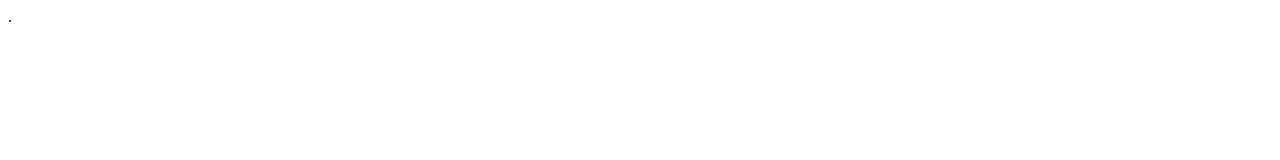
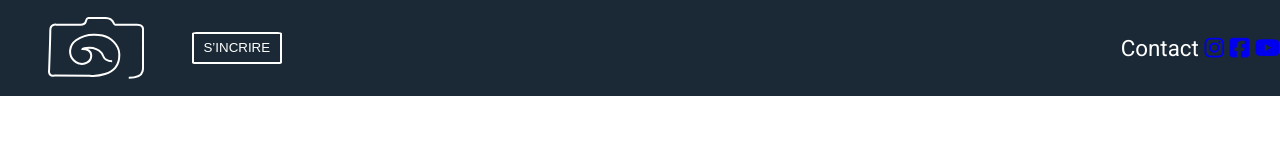
Before and after one commit to mounirz32/Surfersofmorroco, a plain HTML site: page index.html in a window 1280 px wide. Drawn offline with Linux system fonts and the light colour scheme.

Commit message:
commit 3

```diff
--- a/index.html
+++ b/index.html
@@ -4,11 +4,26 @@
    <meta charset="UTF-8">
    <meta name="viewport" content="width=device-width, initial-scale=1.0">
    <link rel="stylesheet" href="main.css">
+   <!--Icons Link FontAwsome-->
+   <script src="https://kit.fontawesome.com/85b095fcc2.js" crossorigin="anonymous"></script>
    <title>Home || Surfers of Morocco</title>
 </head>
 <body>
    <header class="main-header">
-      .
+      <div class="login-section">
+         <div class="logo-Signup">
+            <svg xmlns="http://www.w3.org/2000/svg" width="96.02" height="61.799" viewBox="0 0 96.02 61.799">
+            <path id="Tracé_10" data-name="Tracé 10" d="M122.1,60.208c-6.24,0-8.416-3.629-9.113-5.443a10.572,10.572,0,0,0-1.783-3.118c-6.506-7.6-18.83-4.39-18.82-3.607,6.443,0,8.346,2.924,8.738,5.6a7.887,7.887,0,0,1-3.745,7.732,10.441,10.441,0,0,1-8.559,1.044,11.154,11.154,0,0,1-5.182-3.18c-5.654-5.893-4.323-15.078,2.376-19.932a30.414,30.414,0,0,1,18.259-5.647,35.67,35.67,0,0,1,8.281.9c8.646,2.059,16.2,9.609,16.68,17.9C130.7,77.759,99.583,74.712,99.583,74.712L64.468,74.59a11.322,11.322,0,0,0-1.227.088c-5.249.55-4.144-5.621-4.144-5.621s1.189-33.183,1.189-39.82,5.943-5.531,5.943-5.531H90.6s4.226,0,5.165-3.106c.563-1.86.508-3.244,2.561-3.531.717-.1,10.345-.072,17.441-.039,4.156.02,6.856,2.316,8.363,5.8a1.547,1.547,0,0,0,1.436.877h21.5s5.943,0,5.943,4.424V66.178a16.866,16.866,0,0,1-.441,4.1c-.656,2.63-3.114,6.551-13.823,6.525" transform="translate(-57.98 -16.001)" fill="none" stroke="#fff" stroke-miterlimit="10" stroke-width="2"/>
+          </svg>
+          <button type="button-1">S’INCRIRE</button>
+         </div>
+         <div class="social">
+            <a href="#" class="contact-btn">Contact</a>
+            <a href="#" class="insta-icon"><i class="fab fa-instagram"></i></a>
+            <a href="#" class="fb-icon"><i class="fab fa-facebook-square"></i></a>
+            <a href="#" class="ytb-icon"><i class="fab fa-youtube"></i></a>
+         </div>
+      </div>
    </header>
    <section class="first-section">
 
--- a/main.css
+++ b/main.css
@@ -0,0 +1,43 @@
+@import url('https://fonts.googleapis.com/css2?family=Roboto:wght@300;400;500;700&display=swap');
+
+
+body {
+   margin: 0;
+   padding: 0;
+   box-sizing: border-box;
+}
+
+.login-section{
+   width: 100%;
+   height: 12vh;
+   background-color: #1A2935;
+   position: absolute;
+   display: flex;
+   justify-content: space-between;
+   align-items: center;
+}
+
+.logo-Signup{
+   position: relative;
+   display: flex;
+   justify-content: center;
+   align-items: center;
+   padding-left: 3rem;
+}
+
+button {
+   margin-left: 3rem;
+   height: 4vh;
+   width: 7vw;
+   background-color: #1A2935;
+   border: #FFFF 2px solid;
+   border-radius: 5%;
+   color: #fff;
+}
+
+.social, .contact-btn {
+   text-decoration: none;
+   color: #fff;
+   font-size: 1.4rem;
+   font-family: 'Roboto', sans-serif;
+}
```
